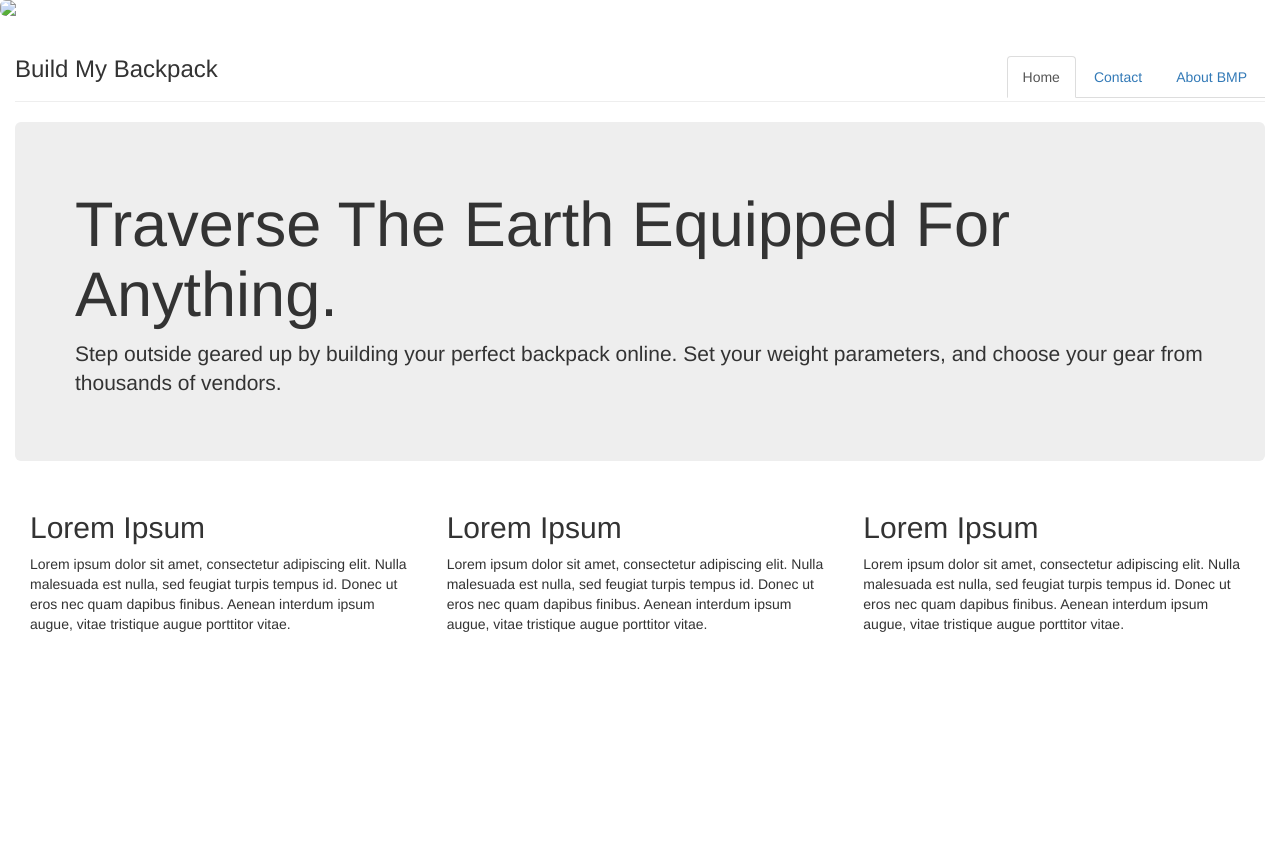
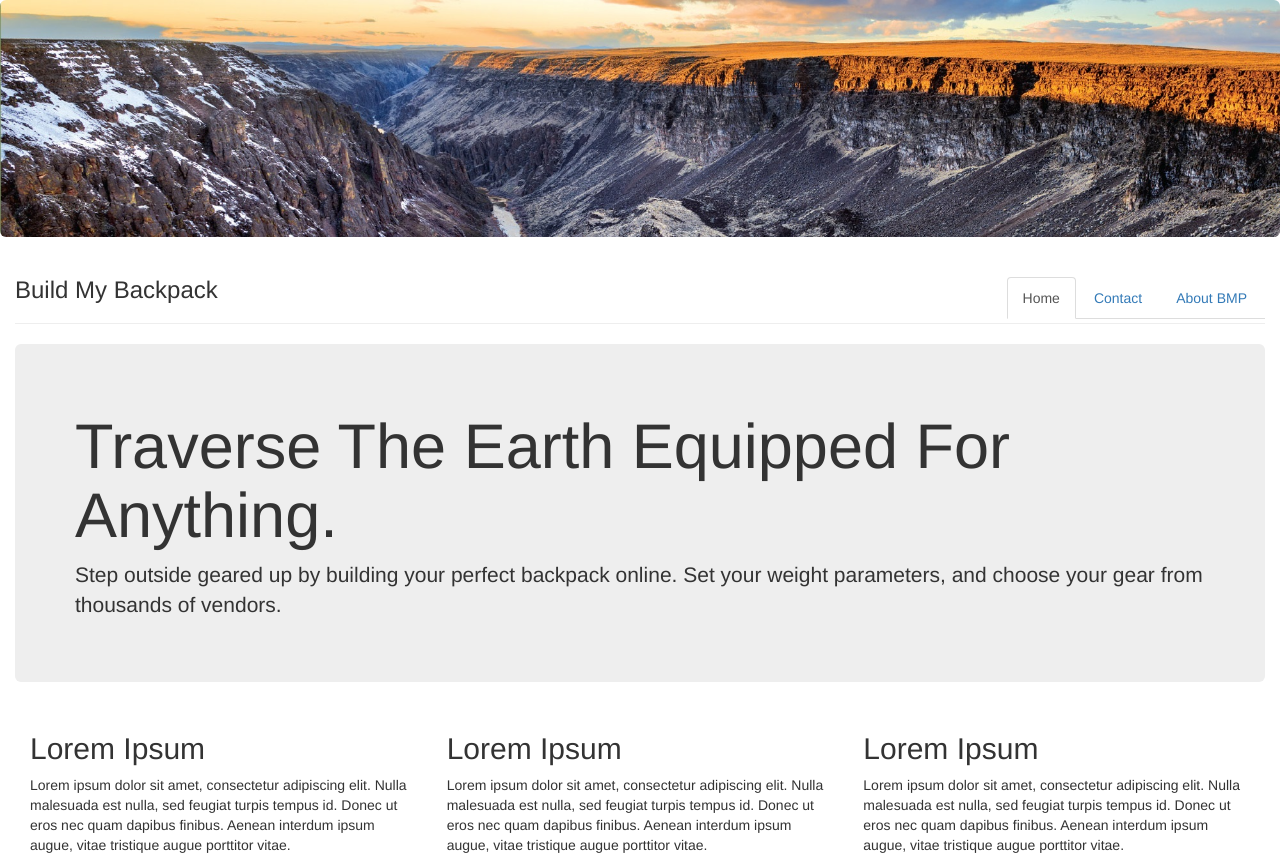
Before and after one commit to Medicciardi/buildmybackpack, a plain HTML site: page index.html in a window 1280 px wide. Before the commit the page ends 800 px from the top, so only its background shows below. Drawn offline with Linux system fonts and the light colour scheme.

Commit message:
Update index.html
Change image directory

```diff
--- a/index.html
+++ b/index.html
@@ -2,7 +2,7 @@
 <html>
   <head>
     <title>Build My Backpack</title>
-    <img class="img-rounded img-responsive" src="images/owyhee-background.jpg">
+    <img class="img-rounded img-responsive" src="owyhee-background.jpg">
     <link href="css/styles.css" rel="stylesheet" type"text/css">
     <link href="css/bootstrap.css" rel="stylesheet" type"text/css">
   </head>
```
